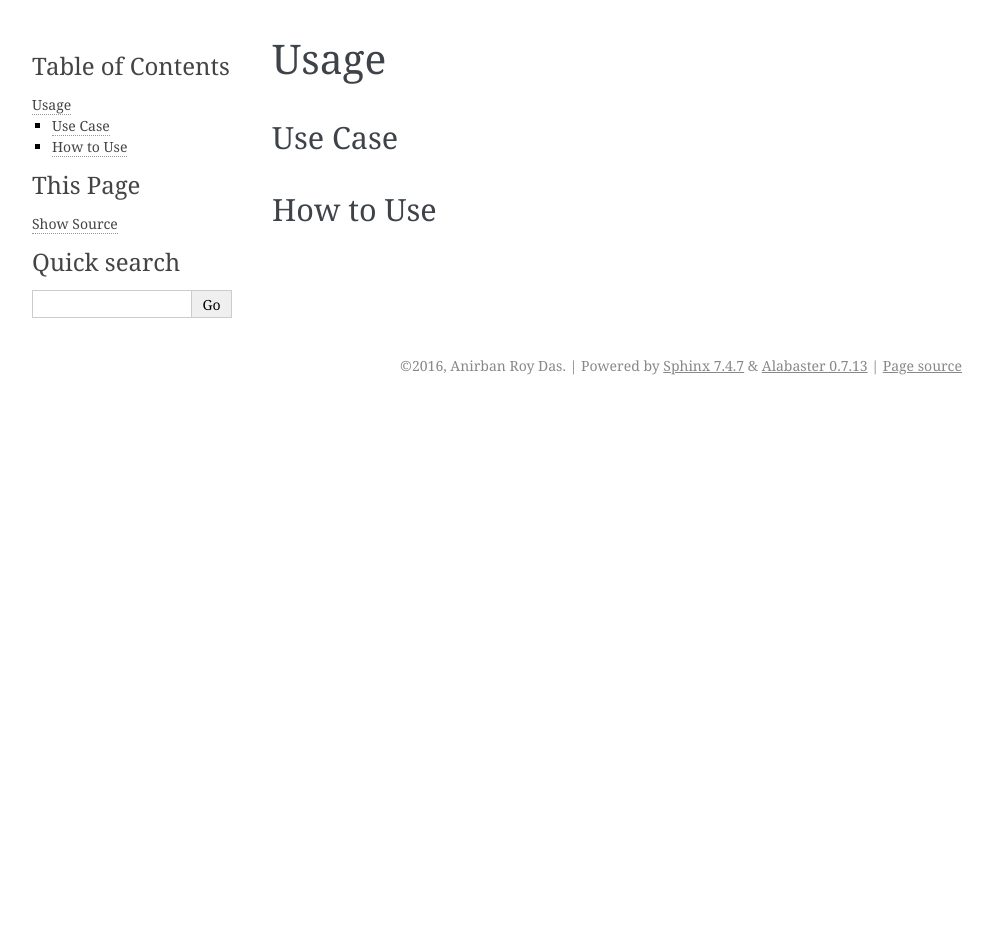
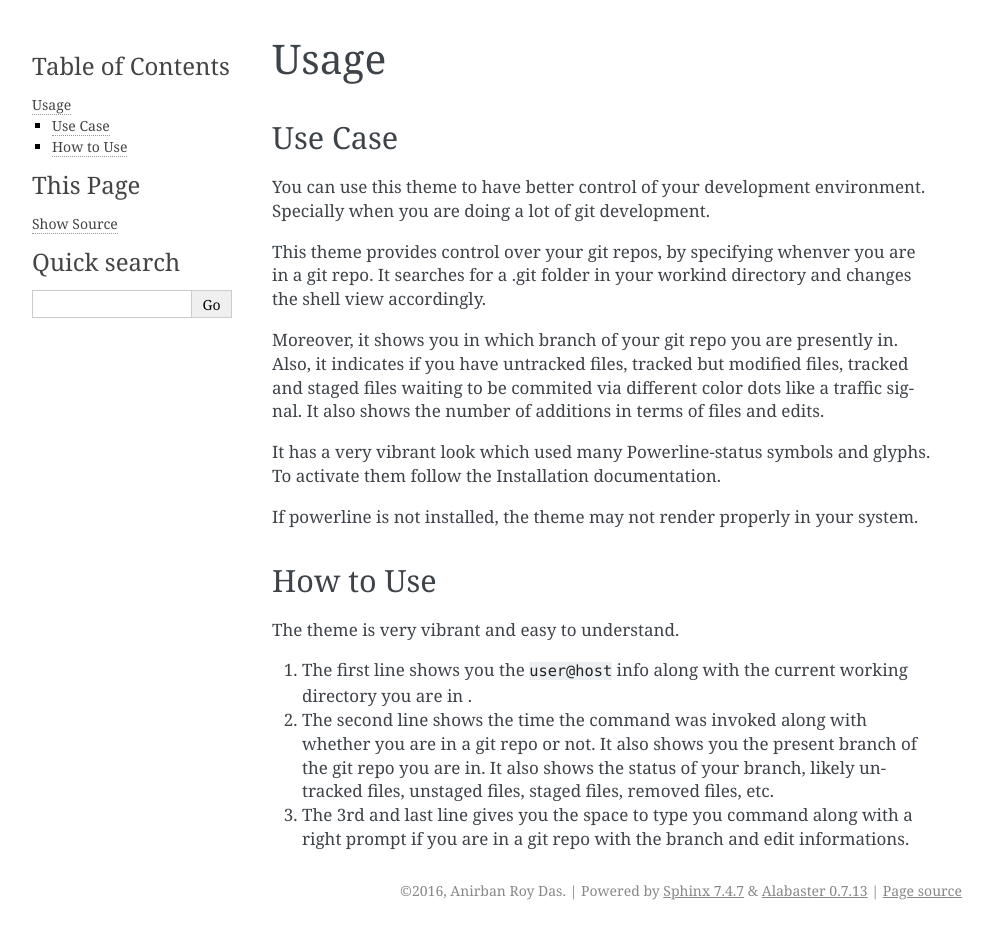
Before and after one commit to anirbanroydas/ardPower, a Sphinx documentation site: the page built from docs/usage.rst, in a window 1280 px wide. Shown: the whole page, without its empty margins (148-1141 px from the left). Built offline with Sphinx 7.4.7, drawn with Linux system fonts in a browser that asks for light colours; before the commit the page ends 900 px from its top, so only the background shows below that.

Commit message:
added content for usage.rst in docs folder

```diff
--- a/docs/usage.rst
+++ b/docs/usage.rst
@@ -7,6 +7,22 @@ Usage
 Use Case
 --------
 
+You can use this theme to have better control of your development environment. Specially when you are doing a lot of git development.
+
+This theme provides control over your git repos, by specifying whenver you are in a git repo. It searches for a .git folder in your workind directory and changes the shell view accordingly.
+
+Moreover, it shows you in which branch of your git repo you are presently in. Also, it indicates if you have untracked files, tracked but modified files, tracked and staged files waiting to be commited via different color dots like a traffic signal. It also shows the number of additions in terms of files and edits.
+
+It has a very vibrant look which used many Powerline-status symbols and glyphs. To activate them follow the Installation documentation.
+
+If powerline is not installed, the theme may not render properly in your system.
+
 
 How to Use
 -----------
+
+The theme is very vibrant and easy to understand.
+
+1. The first line shows you the ``user@host``  info along with the current working directory you are in .
+2. The second line shows the time the command was invoked along with whether you are in a git repo or not. It also shows you the present branch of the git repo you are in. It also shows the status of your branch, likely untracked files, unstaged files, staged files, removed files, etc.
+3. The 3rd and last line gives you the space to type you command along with a right prompt if you are in a git repo with the branch and edit informations.
```
